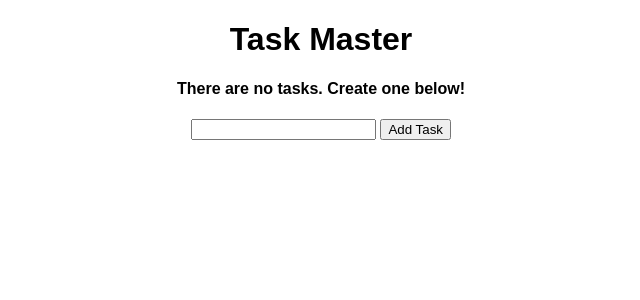
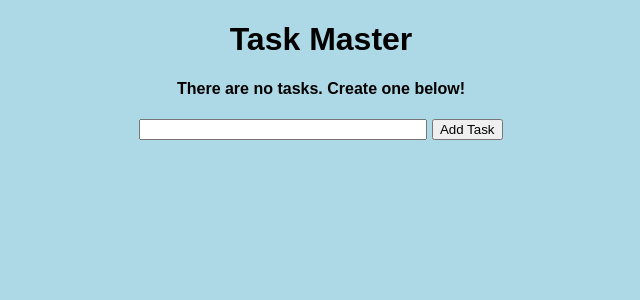
Before and after one commit to rosaregalado/flask-list, a Flask app: page / in a window 1280 px wide. Shown: the top 300 px of the page, without its empty margins (319-959 px from the left). Run offline with Flask 2, Linux system fonts and the light colour scheme; data that the repository does not hold is empty.

Commit message:
updated css

```diff
--- a/static/css/main.css
+++ b/static/css/main.css
@@ -1,5 +1,36 @@
-body {
+body, html {
   margin: 0;
   font-family: sans-serif;
+  background-color: lightblue;
+}
+
+.content {
+  margin: 0 auto;
+  width: 400px;
+}
+
+table, td, th {
+  border: 1px solid #aaa;
+}
+
+table {
+  border-collapse: collapse;
+  width: 100%;
+}
+
+th {
+  height: 30px;
+}
+
+td {
   text-align: center;
+  padding: 5px;
 }
+
+.form {
+  margin-top: 20px;
+}
+
+#content {
+  width: 70%;
+}
```
Also changed, not shown: 2 other files.
